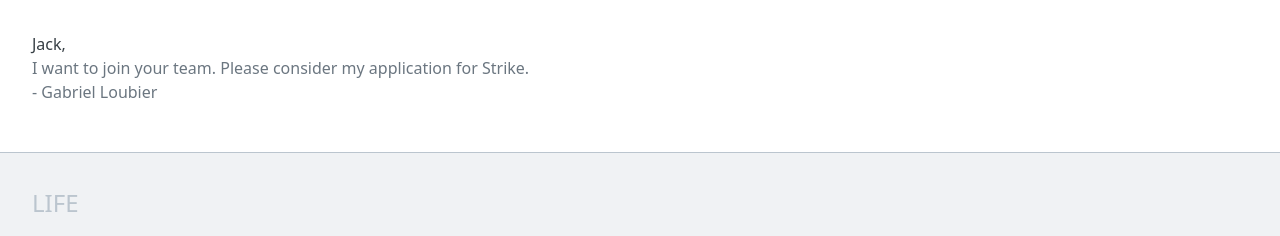
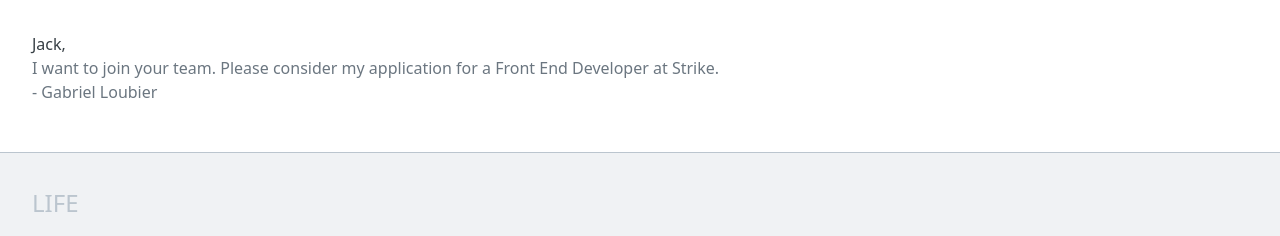
Before and after one commit to ieatmangos/strike_resume, a Gatsby site: page / in a window 1280 px wide. Shown: the top 236 px of the page. Built offline with nearby package versions, Linux system fonts and the light colour scheme; Gatsby itself is replaced by a stand-in of ours.

Commit message:
spell check

```diff
--- a/src/pages/index.js
+++ b/src/pages/index.js
@@ -10,7 +10,7 @@ export default () => {
       <div className="p-6  text-gray-700">
       <div className='text-left'>
       <p>Jack,</p>
-      <p className='text-gray-400'>I want to join your team. Please consider my application for Strike.</p>
+      <p className='text-gray-400'>I want to join your team. Please consider my application for a Front End Developer at Strike.</p>
       <div role='button' onClick={()=>setShowContact(c=>!c)}  className='text-gray-400 hover:text-blue-500'> - Gabriel Loubier</div>
       {showContact && <ContactCard/>}
       </div>
```
